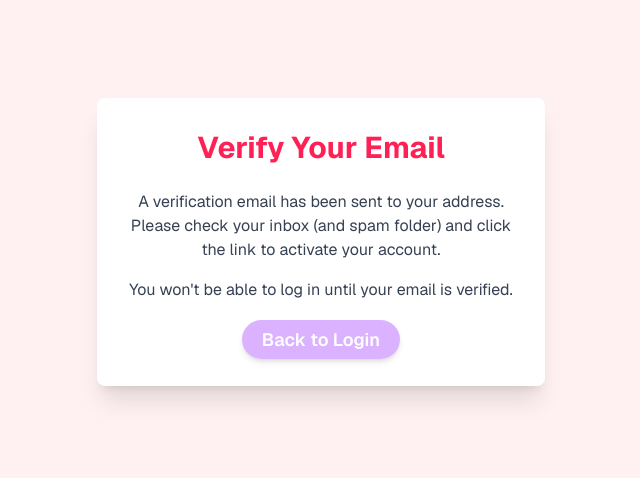
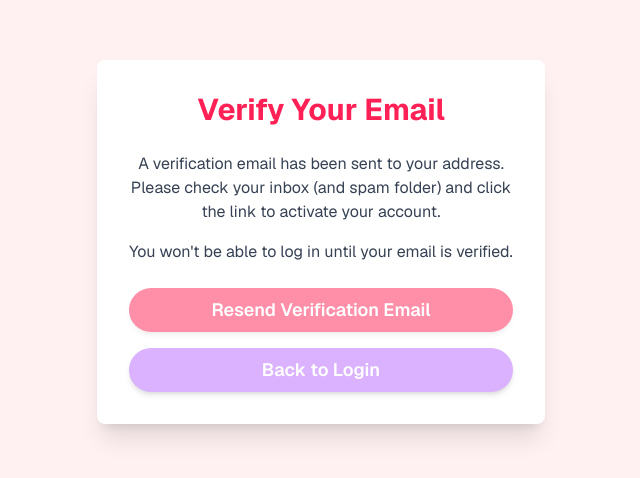
Before and after one commit to winniedapooh1/WeddingBetApp, a Next.js app in the folder workspace/: page /verify-email in a window 1280 px wide. Shown: the part 158-636 px from the top of the page, without its empty margins (319-959 px from the left). Built offline with nearby package versions, Linux system fonts and the light colour scheme; no server answers.

Commit message:
added resend email button

```diff
--- a/workspace/app/verify-email/page.tsx
+++ b/workspace/app/verify-email/page.tsx
@@ -1,8 +1,46 @@
 "use client";
 
+import { useState, useEffect } from 'react';
 import Link from 'next/link';
+import { useAuth } from '../context/AuthContext'; // Assuming you have AuthContext
+import { sendEmailVerification } from 'firebase/auth';
 
 export default function VerifyEmailPage() {
+  const { currentUser } = useAuth(); // Get the current user from AuthContext
+  const [message, setMessage] = useState('');
+  const [error, setError] = useState('');
+  const [cooldown, setCooldown] = useState(0); // Cooldown in seconds
+
+  useEffect(() => {
+    let timer: NodeJS.Timeout;
+    if (cooldown > 0) {
+      timer = setTimeout(() => setCooldown(cooldown - 1), 1000);
+    }
+    return () => clearTimeout(timer);
+  }, [cooldown]);
+
+  const handleResendVerification = async () => {
+    if (!currentUser) {
+      setError("No user is logged in or signed up. Please sign up first.");
+      return;
+    }
+    if (cooldown > 0) {
+      setMessage(`Please wait ${cooldown} seconds before resending.`);
+      return;
+    }
+
+    try {
+      await sendEmailVerification(currentUser);
+      setMessage("Verification email sent! Check your inbox.");
+      setError("");
+      setCooldown(60); // Set cooldown for 60 seconds
+    } catch (err: any) {
+      console.error("Error resending verification email:", err);
+      setError("Failed to resend verification email. Please try again later.");
+      setMessage("");
+    }
+  };
+
   return (
     <div className="font-sans min-h-screen flex items-center justify-center bg-rose-50 text-gray-700">
       <div className="bg-white p-8 rounded-lg shadow-xl w-full max-w-md text-center">
@@ -13,9 +51,24 @@ export default function VerifyEmailPage() {
         <p className="mb-6">
           You won't be able to log in until your email is verified.
         </p>
-        <Link href="/login" className="bg-purple-300 hover:bg-purple-400 text-white font-semibold py-2 px-5 rounded-full text-lg shadow-md transition duration-300">
-          Back to Login
-        </Link>
+
+        {message && <p className="text-green-600 mb-4">{message}</p>}
+        {error && <p className="text-red-500 mb-4">{error}</p>}
+
+        <div className="flex flex-col gap-4">
+          <button
+            onClick={handleResendVerification}
+            disabled={cooldown > 0 || !currentUser}
+            className={`bg-rose-500 text-white font-semibold py-2 px-5 rounded-full text-lg shadow-md transition duration-300 ${
+              cooldown > 0 || !currentUser ? 'opacity-50 cursor-not-allowed' : 'hover:bg-rose-600'
+            }`}
+          >
+            {cooldown > 0 ? `Resend in ${cooldown}s` : 'Resend Verification Email'}
+          </button>
+          <Link href="/login" className="bg-purple-300 hover:bg-purple-400 text-white font-semibold py-2 px-5 rounded-full text-lg shadow-md transition duration-300 inline-block">
+            Back to Login
+          </Link>
+        </div>
       </div>
     </div>
   );
```
